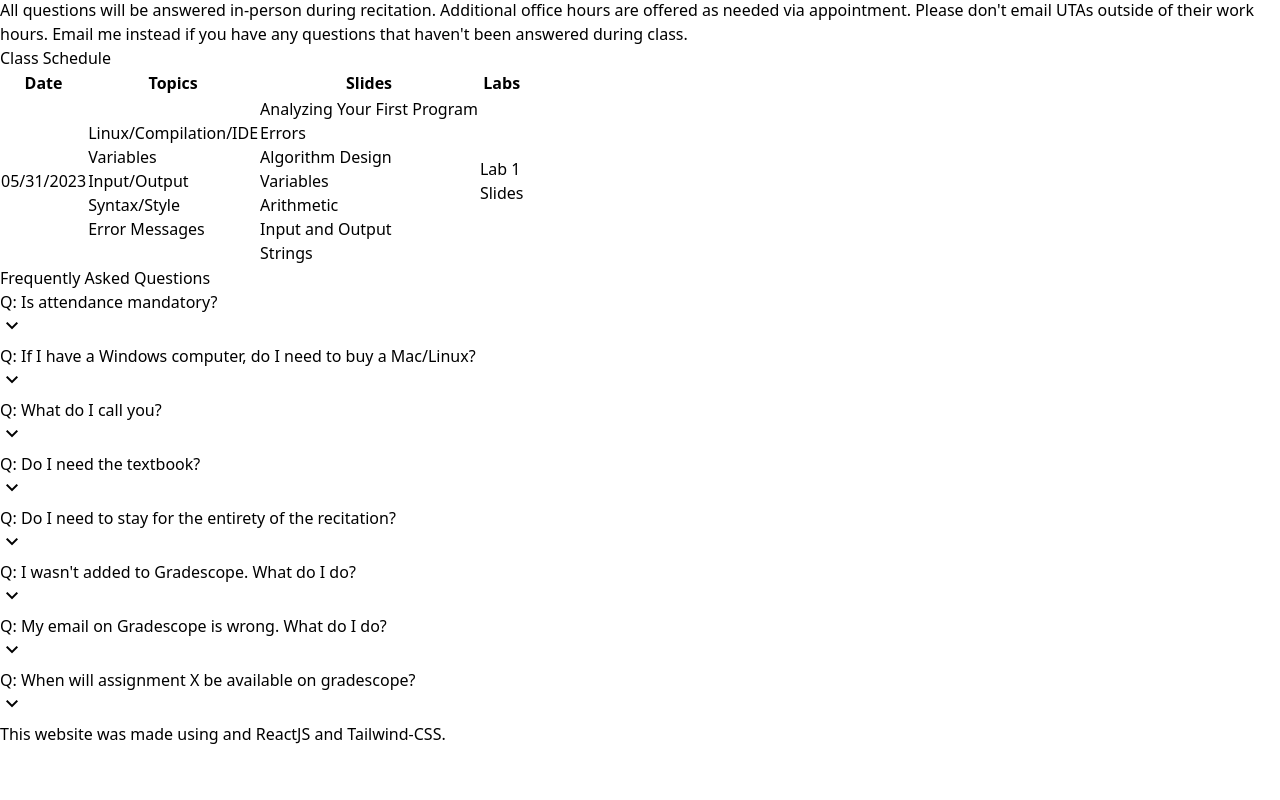
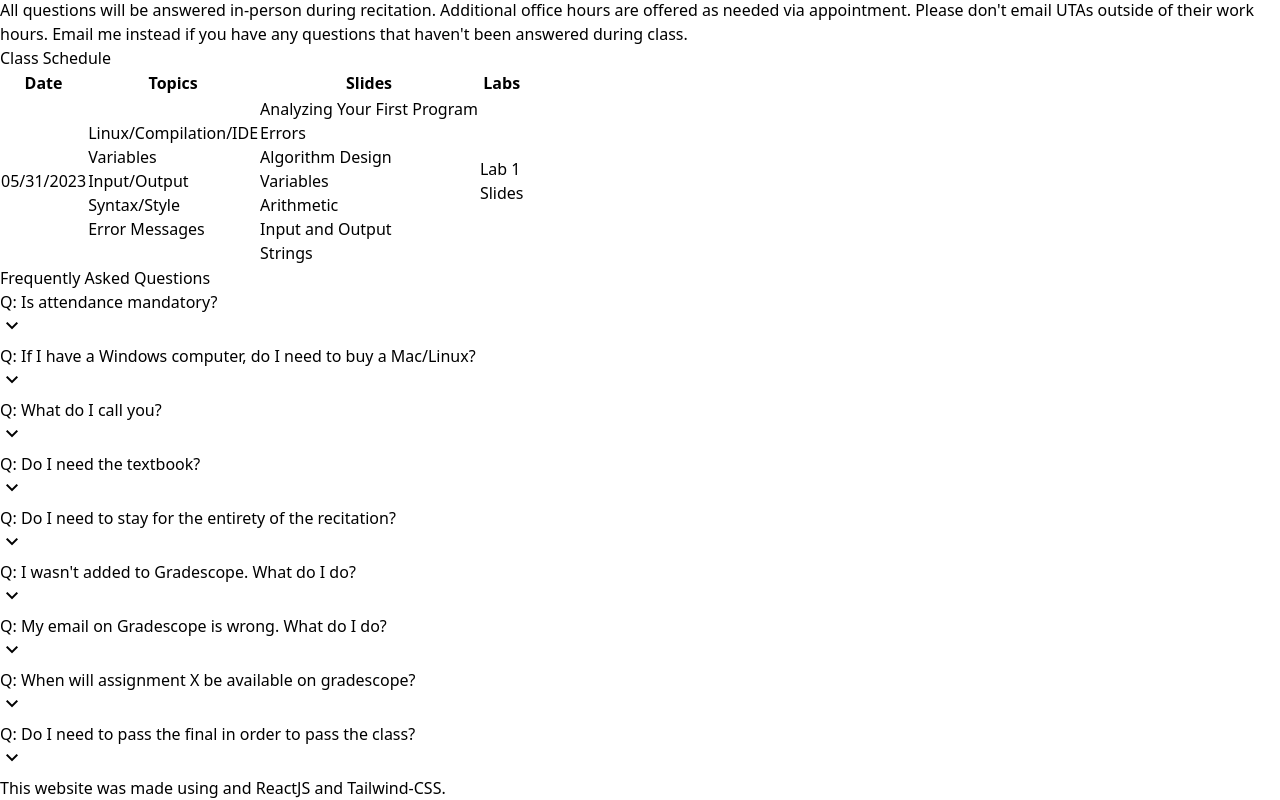
Before and after one commit to Proto007/Hunter_CS135_Summer23, a React (Vite) app in the folder course-app/: page / in a window 1280 px wide. Shown: the part 738-1538 px from the top of the page. Before the commit the page ends 1484 px from the top, so only its background shows below. Built offline with nearby package versions, Linux system fonts and the light colour scheme.

Commit message:
update deadlines and faq

```diff
--- a/course-app/src/deadlinesdata.js
+++ b/course-app/src/deadlinesdata.js
@@ -1,9 +1,4 @@
 export const deadlinesdata = [
-    {
-        name : "Introductory Survey",
-        deadline : "5/31/2023 2:00 PM",
-        type : "classwork/homework"
-    },
     {
         name: "Lab 1",
         deadline : "6/5/2023 11:00 AM",
--- a/course-app/src/faqdata.js
+++ b/course-app/src/faqdata.js
@@ -31,4 +31,8 @@ export const faqdata = [
         question: "When will assignment X be available on gradescope?",
         answer: "Lab assignments are made available at the start of each recitation. You are encouraged to work ahead since the lab links will be available before the labs are available on Gradescope. Projects, homeworks, and classworks will be available on gradescope as they are announced in class.",
     },
+    {
+        question: "Do I need to pass the final in order to pass the class?",
+        answer: "Nope. You can pass the class even if you fail the final.",
+    },
 ]
```
